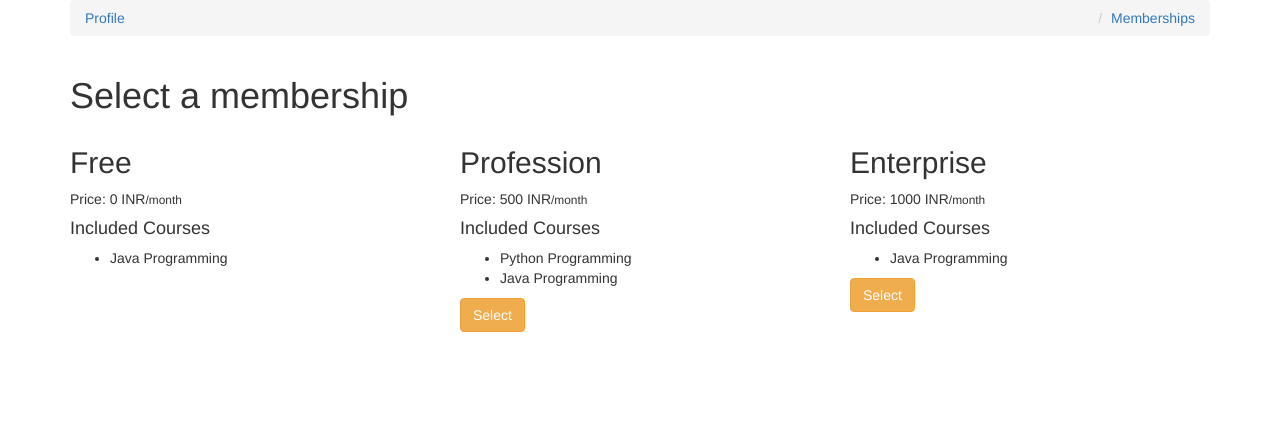
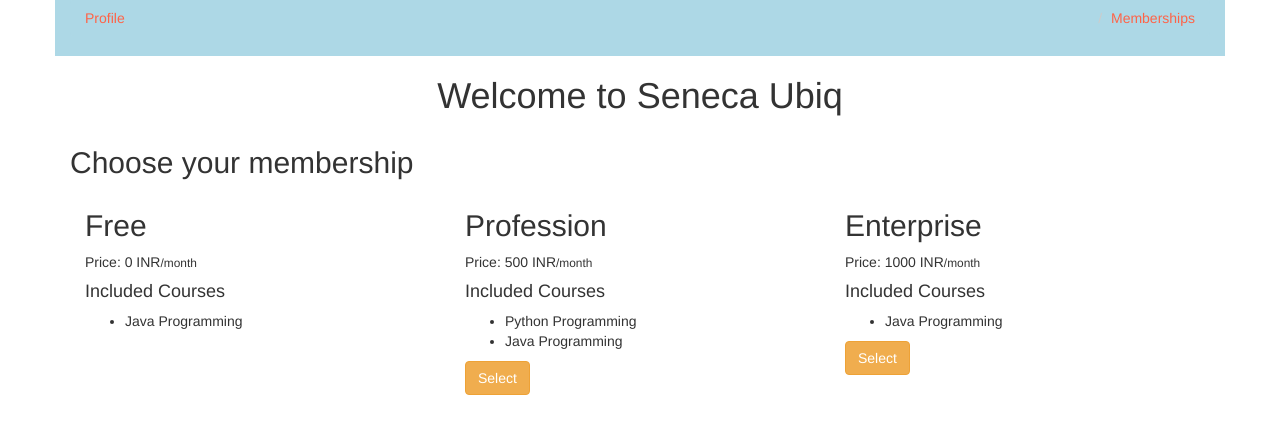
Before and after one commit to Jayanti2906/video-service, a Django app: page /memberships/ in a window 1280 px wide. Shown: the top 434 px of the page. Run offline with Django 3.2, Linux system fonts and the light colour scheme; a user stored in the database is signed in; data comes from the database, SQL or seed files in the repository; both versions use the stored data as it was after the commit; some libraries are stand-ins or nearby versions.

Commit message:
ui updates

```diff
--- a/src/courses/templates/courses/base.html
+++ b/src/courses/templates/courses/base.html
@@ -1,28 +1,35 @@
 <!DOCTYPE html>
 <html>
 <head>
-	<title>Django Video Membership</title>
+	<title>Seneca Ubiq</title>
+
 	<link rel="stylesheet" href="https://maxcdn.bootstrapcdn.com/bootstrap/3.3.7/css/bootstrap.min.css" integrity="sha384-BVYiiSIFeK1dGmJRAkycuHAHRg32OmUcww7on3RYdg4Va+PmSTsz/K68vbdEjh4u" crossorigin="anonymous">
 </head>
 <body>
 
+
+
 	{% include 'courses/messages.html' %}
 
-	<div class="container">
-		<ol class='breadcrumb'>
-	        <li><a href="{% url 'memberships:profile' %}">Profile</a></li>
+	<div style="background-color:lightblue" class="container">
+		<ol style="background-color:lightblue" class='breadcrumb'>
+
+	        <li><a style="color:Tomato;" href="{% url 'memberships:profile' %}">Profile</a></li>
+
 
 	        {% block post_detail_link %}
 	        {% endblock %}
 
 	        {% if not request.user.is_authenticated %}
-	        <li class='pull-right'><a href='/register'>Register</a></li>
-	        <li class='pull-right'><a href='/login'>Login</a></li>
+			<li style="color:Tomato;" class='pull-right'><a style="color:Tomato;" href='/register'>Register</a></li>
+	        <li style="color:Tomato;" class='pull-right'><a style="color:Tomato;" href='/login'>Login</a></li>
 	        {% else %}
-	        <li class='pull-right'><a href='/memberships'>Memberships</a></li>
+	        <li style="color:Tomato;" class='pull-right'><a style="color:Tomato;" href='/memberships'>Memberships</a></li>
 	        {% endif %}
 	    </ol>
+
 	</div>
+	<h1> <center> Welcome to Seneca Ubiq </center> </h1>
 
 	{% block content %}
 	{% endblock content %}
@@ -31,7 +38,7 @@
   	src="https://code.jquery.com/jquery-3.3.1.js"
   	integrity="sha256-2Kok7MbOyxpgUVvAk/HJ2jigOSYS2auK4Pfzbm7uH60="
   	crossorigin="anonymous"></script>
-	<!-- Latest compiled and minified JavaScript -->
+
 	<script src="https://maxcdn.bootstrapcdn.com/bootstrap/3.3.7/js/bootstrap.min.js" integrity="sha384-Tc5IQib027qvyjSMfHjOMaLkfuWVxZxUPnCJA7l2mCWNIpG9mGCD8wGNIcPD7Txa" crossorigin="anonymous"></script>
 </body>
 </html>
--- a/src/courses/templates/courses/course_detail.html
+++ b/src/courses/templates/courses/course_detail.html
@@ -7,9 +7,9 @@
 	<div class="container">
 		<div class="row">
 			<div class="col-sm-4 col-md-4">
-				<h3>Course Detail View Page</h3>
+				<!--<h1 style="color:DodgerBlue;"> Course Detail</h1> -->
 				<h3>{{ object.title }}</h3>
-				<p>{{ object.description }}</p>
+				<p>Level : {{ object.description }}</p>
 				<ol>
 					{% for lesson in object.lessons %}
 					<li><a href="{{ lesson.get_absolute_url }}">{{ lesson.title }}</a></li>
--- a/src/courses/templates/courses/course_list.html
+++ b/src/courses/templates/courses/course_list.html
@@ -3,9 +3,9 @@
 	<div class="container">
 		<div class="row">
 			<div class="col-sm-4 col-md-4">
-				<h1>Course List View Page</h1>
+				<h1 style="color:Tomato;">Courses On Offering</h1>
 				{% for object in object_list %}
-					<a href="{{ object.get_absolute_url }}">{{ object }}</a>
+					<a href="{{ object.get_absolute_url }}">{{ object }}</a> <br>
 				{% endfor %}
 			</div>
 		</div>
--- a/src/courses/templates/courses/lesson_detail.html
+++ b/src/courses/templates/courses/lesson_detail.html
@@ -19,6 +19,8 @@
 					   controlsList="nodownload"
 					   poster="{{ object.thumbnail.url }}"
 				       src="/static{{ object.video_url }}"
+
+
 				       width="300"
 				       height="200">
 				    Sorry, your browser doesn't support embedded videos.
--- a/src/memberships/templates/memberships/membership_list.html
+++ b/src/memberships/templates/memberships/membership_list.html
@@ -1,13 +1,13 @@
 {% extends 'courses/base.html' %}
 
-{%block content%}
+{% block content %}
 
 <div class="container">
-    <h1>Select a membership</h1>
-    <div class="row">
-        {%for object in object_list%}
-            <div class="col-sm-4 col-md-4">
-                <h2>{{ object.membership_type }}</h2>
+    <h2 >Choose your membership</h2>
+    <div class="col">
+        {% for object in object_list %}
+            <p> <div class="col-sm-4 col-md-4">
+                <h2>{{ object.membership_type }}</h3>
                 <p>Price: {{ object.price }} INR<small>/month</small></p>
                 <h4>Included Courses</h4>
                 <ul>
@@ -26,9 +26,9 @@
                     <input type="hidden" name="membership_type" value="{{ object.membership_type }}">
                 </form>
                 {% endif %}
-            </div>
-        {%endfor%}
+            </div></p>
+        {% endfor %}
     </div>
 </div>
 
-{%endblock content%}
+{% endblock content %}
```
Also changed, not shown: media_root/download-1.jpg (added), media_root/download-1_B7tR2Ka.jpg (added), media_root/download-1_Chia98J.jpg (added), media_root/download-1_YdwntwO.jpg (added), media_root/download-1_lQpzjbb.jpg (added), media_root/download_GayQnxr.jpg (added), media_root/download_ktiKKbQ.jpg (added), src/db.sqlite3.
